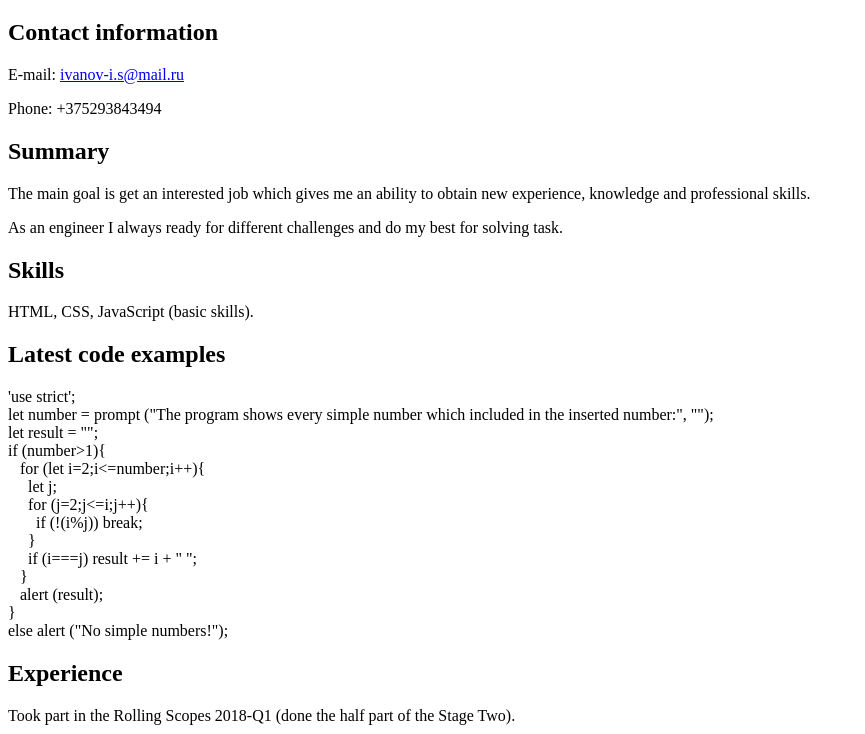
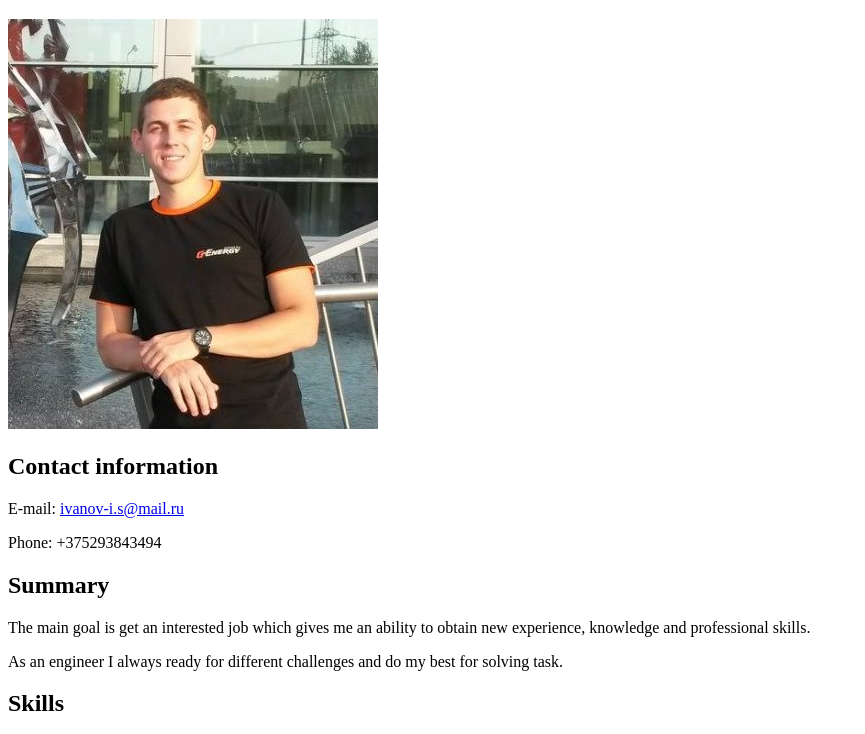
Before and after one commit to isivano/rsschool-cv2020, a plain HTML site: page index.html in a window 1280 px wide. Shown: the part 61-795 px from the top of the page, without its empty margins (0-865 px from the left). Drawn offline with Linux system fonts and the light colour scheme.

Commit message:
refactor: add photo into index.html

```diff
--- a/index.html
+++ b/index.html
@@ -7,6 +7,7 @@
   <body>
     <header>
         <h1>Ivan Ivanov</h1>
+        <img src="/sources/images/isivanov_photo.jpg" alt="Photo">
     </header>
     <section class="contacts">
         <h2>Contact information</h2>
```
Also changed, not shown: sources/images/isivanov_photo.jpg (added).
